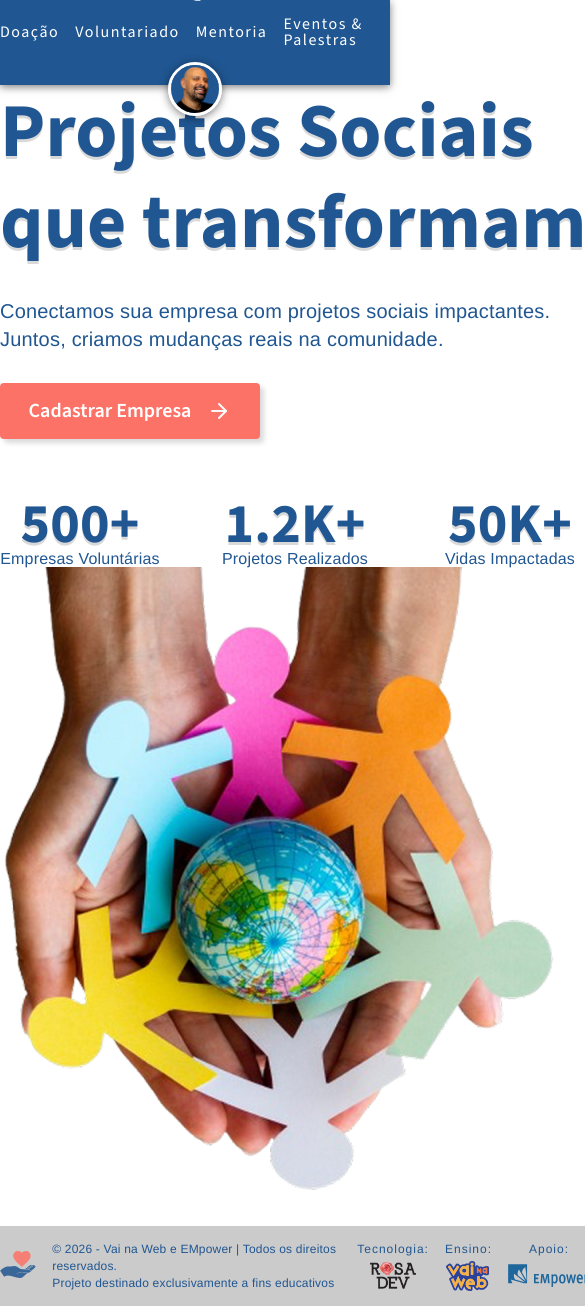
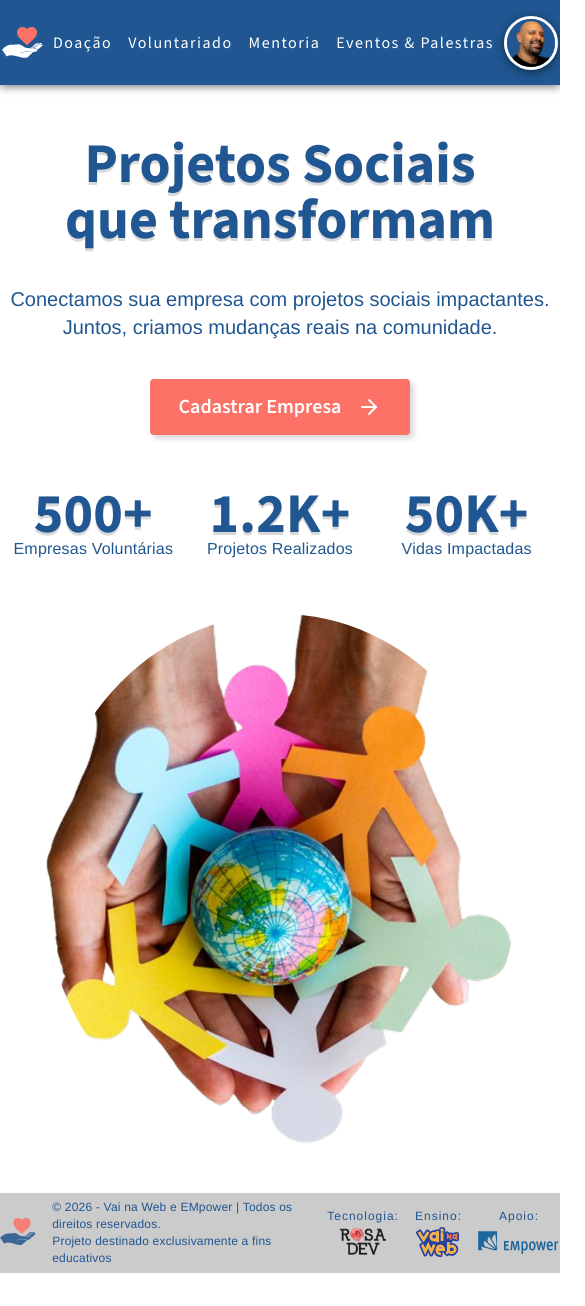
Before and after one commit to rosadevsolutions/2026-vnw-front-03-projeto-connect, a React (Vite) app: page / in a window 390 px wide. Shown: the whole page, 585 px wide, since content can reach past the window. After the commit the page ends 1273 px from the top, so only its background shows below. Built offline with nearby package versions, Linux system fonts and the light colour scheme.

Commit message:
Header e Home responsivo

```diff
--- a/src/App.scss
+++ b/src/App.scss
@@ -3,7 +3,7 @@
     display: grid;
     grid-template-rows: 8.5rem 1fr 8rem;
     grid-template-columns: 1fr;
-    height: 100vh;
+    min-height: 100dvh;
     margin: 0;
     padding: 0;
   }
--- a/src/components/shared/Header/Header.scss
+++ b/src/components/shared/Header/Header.scss
@@ -7,17 +7,17 @@ $header-wrapper-background: var(--c-blue);
     @include flex-center-center;
     background-color: $header-wrapper-background;
     box-shadow: 0 .2rem .8rem rgba(0, 0, 0, .5);
-    width: 100vw;
   }
 
   &__container{
-    @include flex-col-center;
+    @include flex-center-center;
+    width: 100%;
     gap: 1rem;
 
     @media only screen and (min-width: 480px){
       @include flex-center-between;
       width: 100%;
-      max-width: 1240px;
+      max-width: 124rem;
     }
   }
 }
--- a/src/pages/Home/Home.scss
+++ b/src/pages/Home/Home.scss
@@ -8,35 +8,61 @@
 
   &__container{
     @include flex-col-start;
+    gap: 1rem;
     height: 100%;
+
     @media screen and (min-width: 480px){
       @include flex-center-start;
+      gap: 5rem
     }
   }
 
   &__content{
-    @include flex-col-start-between;
-    gap: 5rem;
+    @include flex-col-center-between;
+      gap: 5rem;
+      padding-top: 5rem;
+    @media screen and (min-width: 480px){
+      gap: 5rem;
+      padding-top: 0;
+    }
 
     &--top{
-      @include flex-col-start-between;
-      gap: 3rem;
-      height: 36rem;
+      @include flex-col;
+      align-items: center;
+      height: 30rem;
+      justify-content: space-between;
+      @media screen and (min-width: 480px){
+        align-items: flex-start;
+        gap: 3rem;
+        height: 36rem;
+      }
     }
 
     &--bottom{
-      @include flex-center-between;
+      @include flex-center-around;
       width: 100%;
+      @media screen and (min-width: 480px){
+        @include flex-center-between;
+      }
     }
   }
 
   &__image{
     &--wrapper{
-      @include flex-start-center;
+      @include flex-center-center;
       height: 100%;
+      width: 100%;
+      @media screen and (min-width: 480px){
+        @include flex-start-center;
+      }
     }
     &--content{
-      max-height: 95%;
+      border-radius: var(--br-img);
+      max-height: 85%;
+      @media screen and (min-width: 480px){
+        border-radius: unset;
+        max-height: 95%;
+      }
     }
   }
 }
--- a/src/pages/Home/Texts/Texts.scss
+++ b/src/pages/Home/Texts/Texts.scss
@@ -5,15 +5,23 @@
     &--title,
     &--paragraph{
       color: var(--c-blue);
-      letter-spacing: var(--ls-base);
+      text-align: center;
+      @media screen and (min-width: 480px){
+        text-align: left;
+        letter-spacing: var(--ls-base);
+      }
     }
 
     &--title{
       font-family: var(--ff-base);
-      font-size:   var(--fs-4xl);
-      line-height: var(--lh-base);
+      font-size:   var(--fs-3xl);
       text-shadow: var(--ts-base);
-      width: 59rem;
+      width: 44rem;
+      @media screen and (min-width: 480px){
+        font-size:   var(--fs-4xl);
+        line-height: var(--lh-base);
+        width: 59rem;
+      }
     }
 
     &--paragraph{
```
